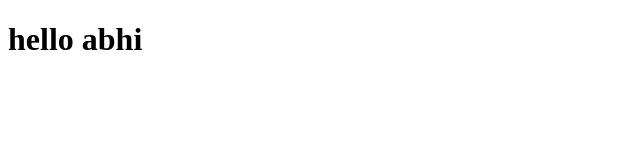
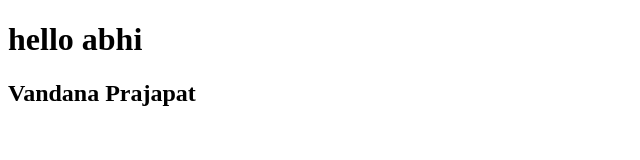
Before and after one commit to vandanaabhi/demo2, a plain HTML site: page index.html in a window 1280 px wide. Shown: the whole page, without its empty margins (0-640 px from the left). Drawn offline with Linux system fonts and the light colour scheme.

Commit message:
four comitt
four comitt

```diff
--- a/index.html
+++ b/index.html
@@ -7,5 +7,6 @@
 </head>
 <body>
     <h1>hello abhi</h1>
+    <h2>Vandana Prajapat</h2>
 </body>
 </html>
```
